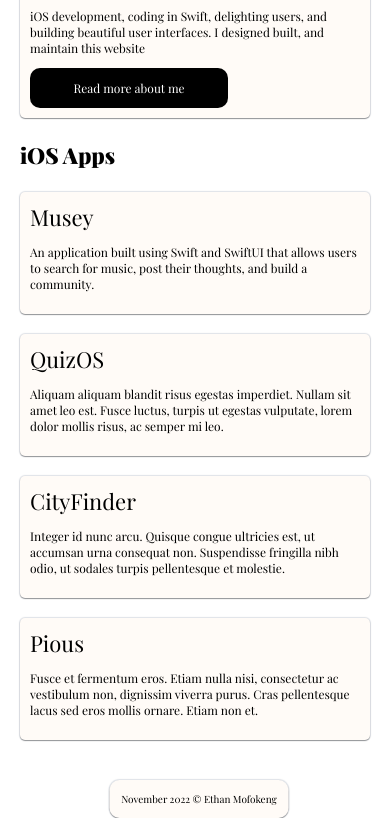
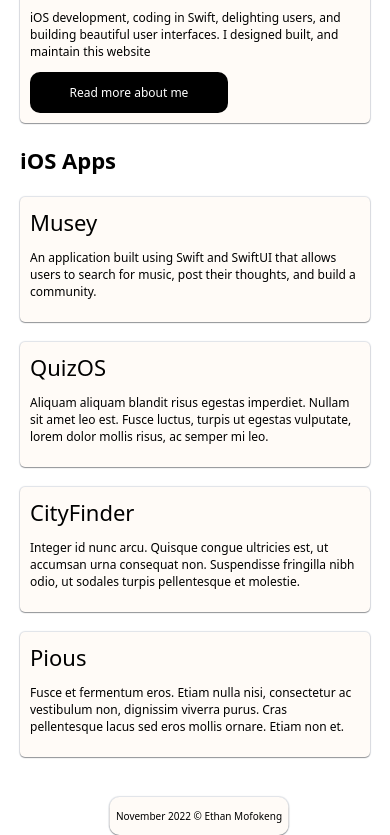
Before and after one commit to mofokengethan/mofokengethan.github.io, a plain HTML site: page index.html in a window 390 px wide. Shown: the part 127-962 px from the top of the page. Drawn offline with nearby package versions, Linux system fonts and the light colour scheme.

Commit message:
Changing font to system-ui

```diff
--- a/style/desktop.style.css
+++ b/style/desktop.style.css
@@ -86,7 +86,7 @@
 
     /* Web Container */
     .web-container {
-        font-family: 'Playfair Display';
+        font-family: system-ui, -apple-system, BlinkMacSystemFont, 'Segoe UI', Roboto, Oxygen, Ubuntu, Cantarell, 'Open Sans', 'Helvetica Neue', sans-serif;
         margin-top: 40px;
         margin-left: 240px;
         margin-right: 240px;
--- a/style/mobile.style.css
+++ b/style/mobile.style.css
@@ -86,7 +86,7 @@
 
     /* Web Container */
     .web-container {
-        font-family: 'Playfair Display';
+        font-family: system-ui, -apple-system, BlinkMacSystemFont, 'Segoe UI', Roboto, Oxygen, Ubuntu, Cantarell, 'Open Sans', 'Helvetica Neue', sans-serif;
         margin-top: 20px;
         margin-left: 20px;
         margin-right: 20px;
--- a/style/other.style.css
+++ b/style/other.style.css
@@ -86,7 +86,7 @@
 
     /* Web Container */
     .web-container {
-        font-family: 'Playfair Display';
+        font-family: system-ui, -apple-system, BlinkMacSystemFont, 'Segoe UI', Roboto, Oxygen, Ubuntu, Cantarell, 'Open Sans', 'Helvetica Neue', sans-serif;
         margin-top: 60px;
         margin-left: 300px;
         margin-right: 300px;
--- a/style/tablet.style.css
+++ b/style/tablet.style.css
@@ -86,7 +86,7 @@
 
     /* Web Container */
     .web-container {
-        font-family: 'Playfair Display';
+        font-family: system-ui, -apple-system, BlinkMacSystemFont, 'Segoe UI', Roboto, Oxygen, Ubuntu, Cantarell, 'Open Sans', 'Helvetica Neue', sans-serif;
         margin-top: 40px;
         margin-left: 120px;
         margin-right: 120px;
```
